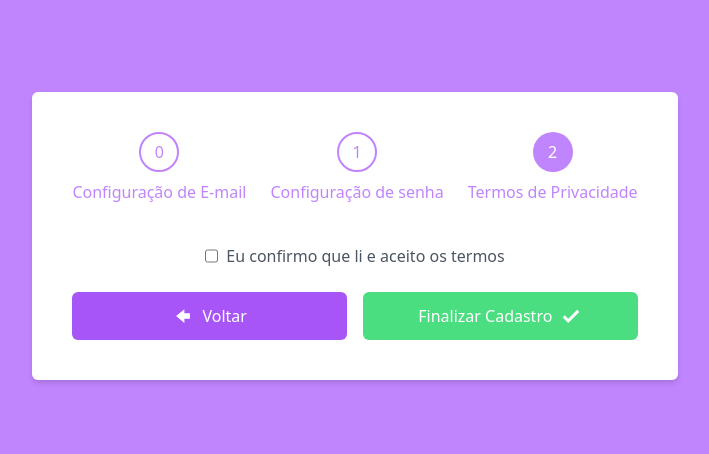
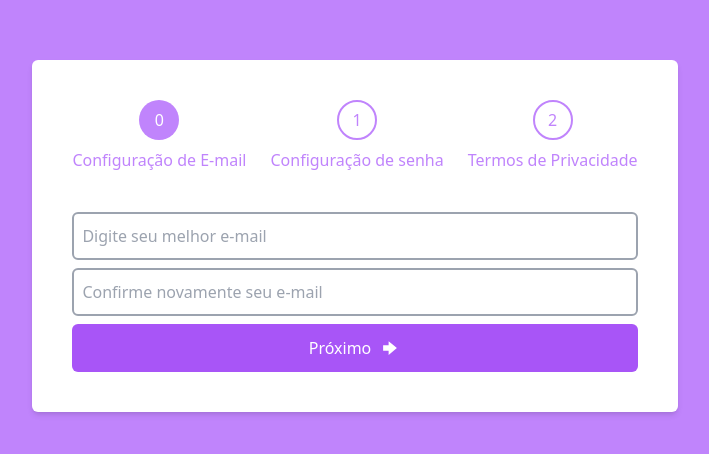
Before and after one commit to ruanvsrateira/step-by-step-form-tailwind, a React (Vite) app: page / in a window 1280 px wide. Shown: the part 164-618 px from the top of the page, without its empty margins (285-994 px from the left). Built offline with nearby package versions, Linux system fonts and the light colour scheme.

Commit message:
fix: set initial step = 0

```diff
--- a/src/App.tsx
+++ b/src/App.tsx
@@ -15,7 +15,7 @@ import { step2ValidationSchema } from "./schemas/step2";
 import { FinishedStep } from "./sections/FinishedStep";
 
 function App() {
-  const [currentStep, setCurrentStep] = useState<number>(2);
+  const [currentStep, setCurrentStep] = useState<number>(0);
   const [formSubmitted, setFormSubmitted] = useState<boolean>(false);
   const steps = [
     {
```
